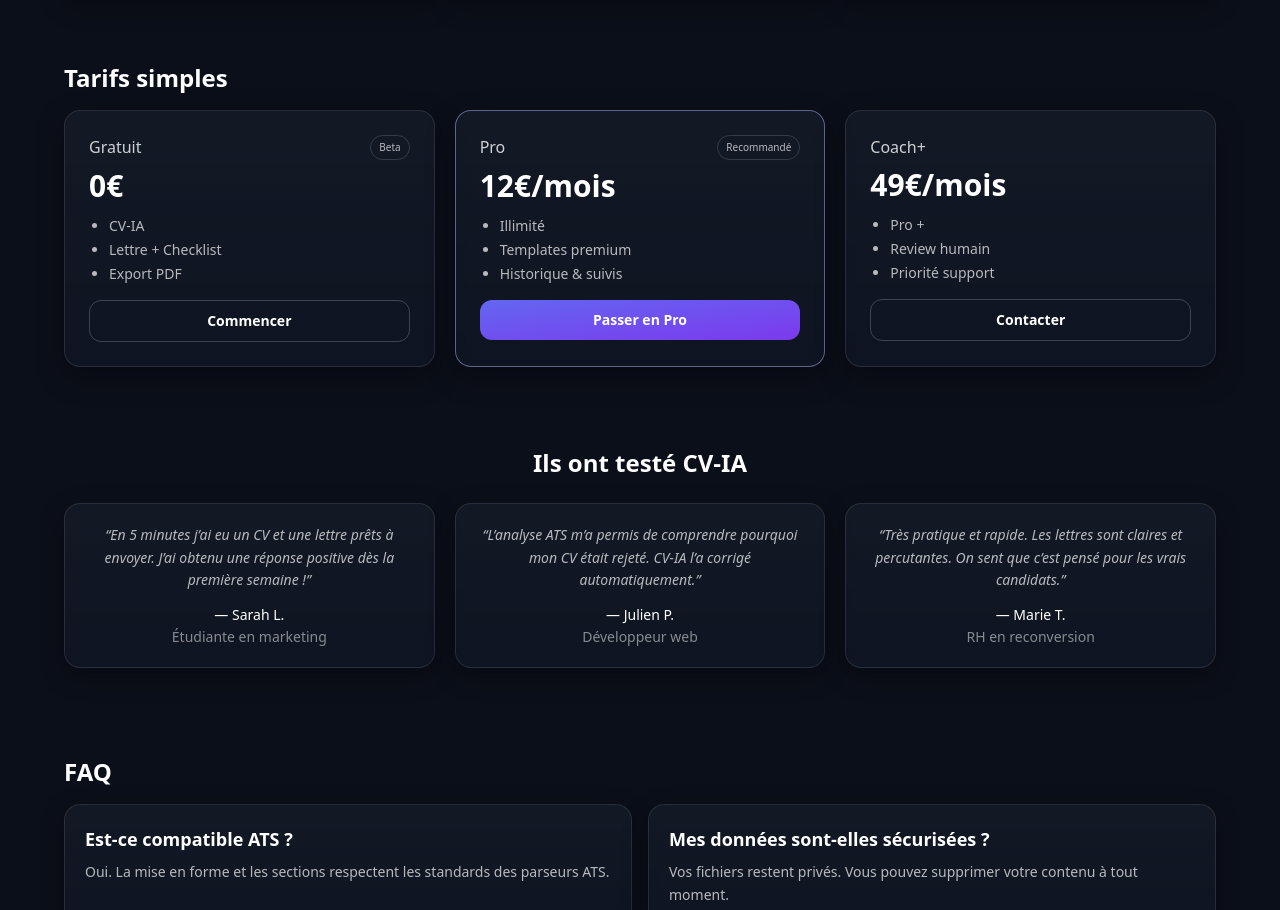
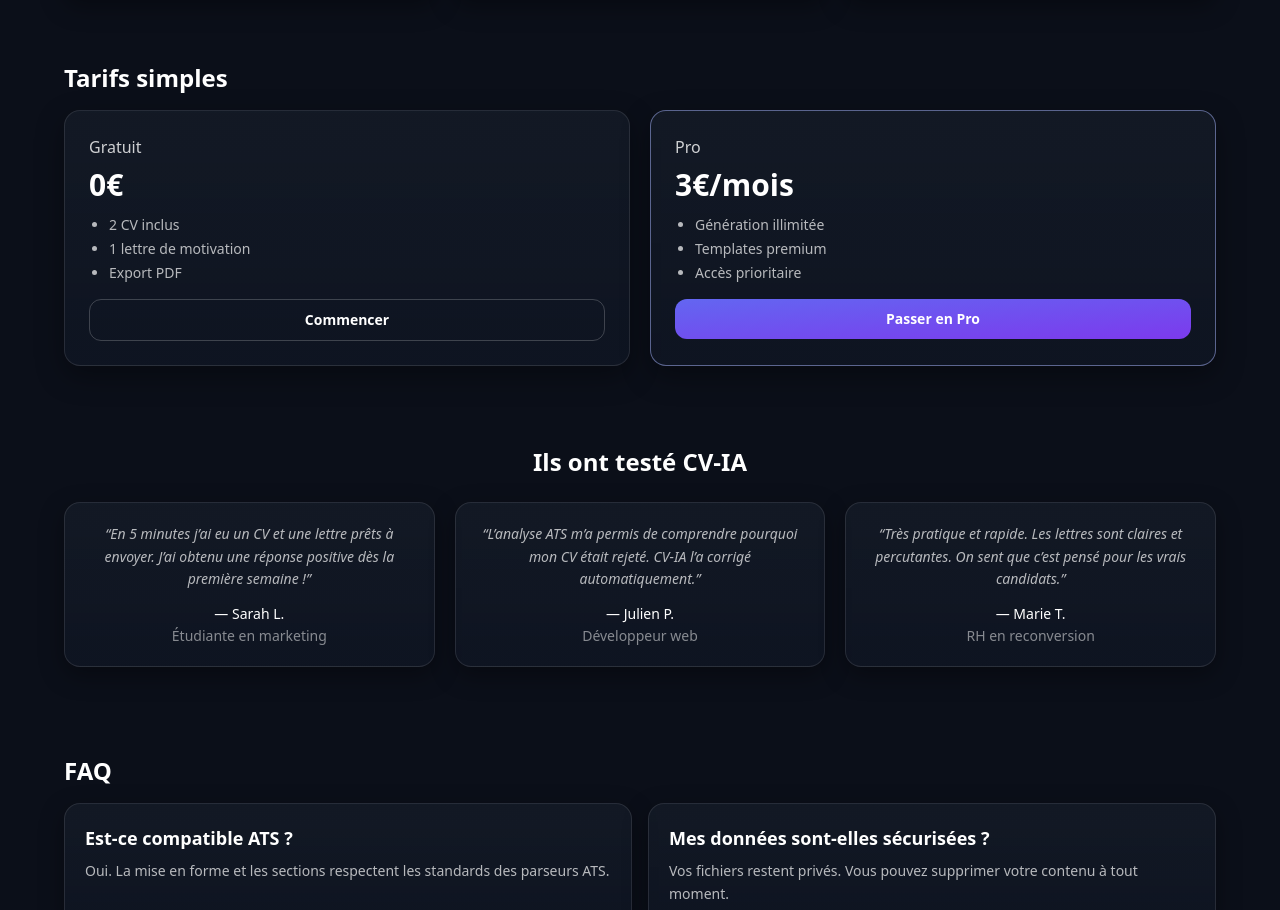
Before and after one commit to Gaillard77/cv-ia-rescue, a Next.js app: page / in a window 1280 px wide. Shown: the part 935-1845 px from the top of the page. Built offline with nearby package versions, Linux system fonts and the light colour scheme.

Commit message:
Update index.jsx

```diff
--- a/pages/index.jsx
+++ b/pages/index.jsx
@@ -166,32 +166,24 @@
         </div>
       </section>
 
-      {/* PRICING */}
+      {/* PRICING (mis à jour) */}
       <section id="tarifs" className="mx-auto w-[92vw] max-w-6xl py-6 md:py-8">
         <h2 className="text-xl md:text-2xl font-semibold mb-4">Tarifs simples</h2>
-        <div className="grid md:grid-cols-3 gap-5">
+        <div className="grid md:grid-cols-2 gap-5">
           <PricingCard
             plan="Gratuit"
-            badge="Beta"
             price="0€"
-            features={["CV-IA", "Lettre + Checklist", "Export PDF"]}
+            features={["2 CV inclus", "1 lettre de motivation", "Export PDF"]}
             ctaText="Commencer"
             href="/app"
           />
           <PricingCard
             plan="Pro"
-            badge="Recommandé"
-            price="12€/mois"
-            features={["Illimité", "Templates premium", "Historique & suivis"]}
+            price="3€/mois"
+            features={["Génération illimitée", "Templates premium", "Accès prioritaire"]}
             ctaText="Passer en Pro"
             href="/app"
             highlight
-          />
-          <PricingCard
-            plan="Coach+"
-            price="49€/mois"
-            features={["Pro +", "Review humain", "Priorité support"]}
-            ctaText="Contacter"
           />
         </div>
       </section>
```
Lines whose indentation alone changed are shown as unchanged.
